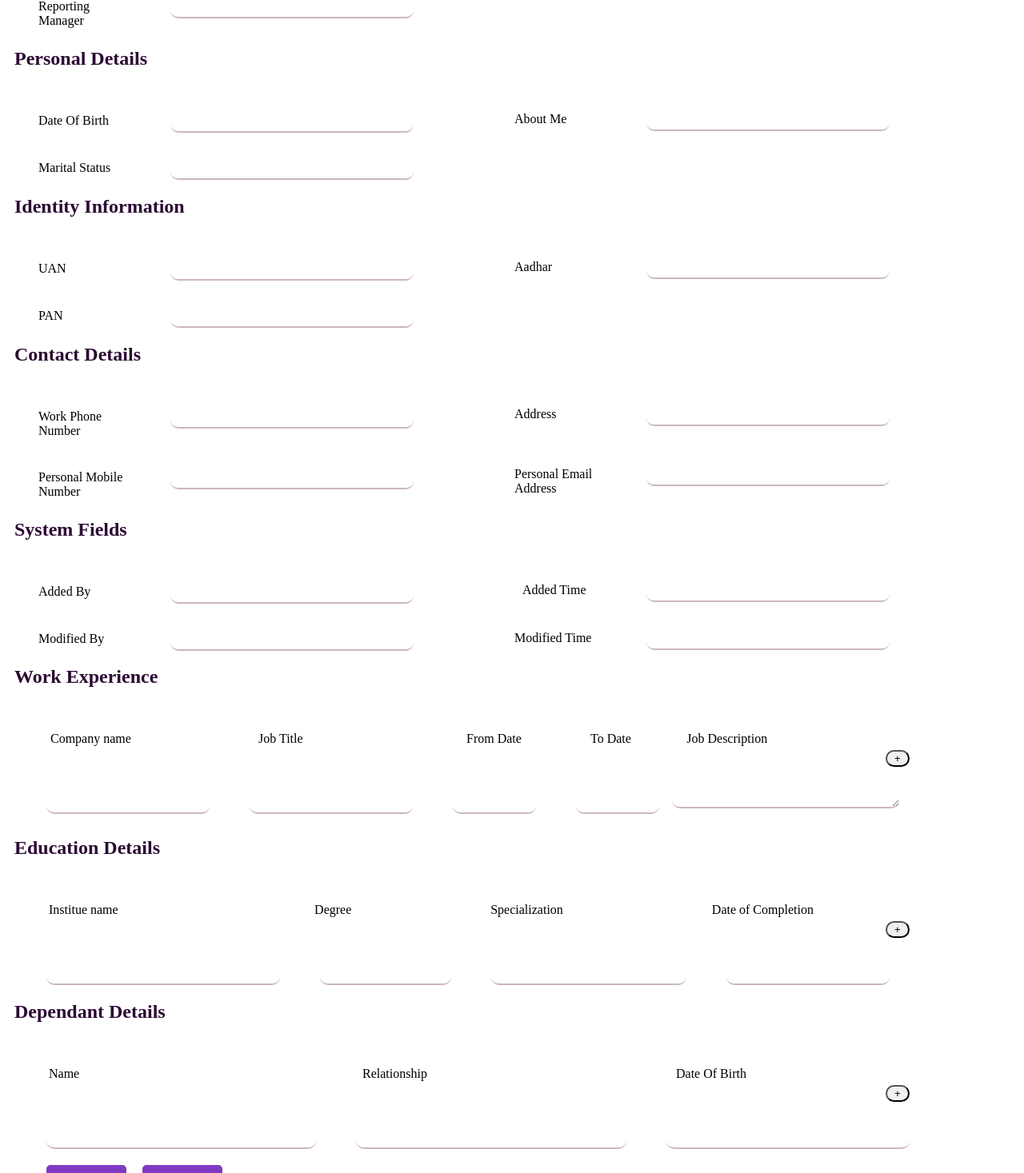
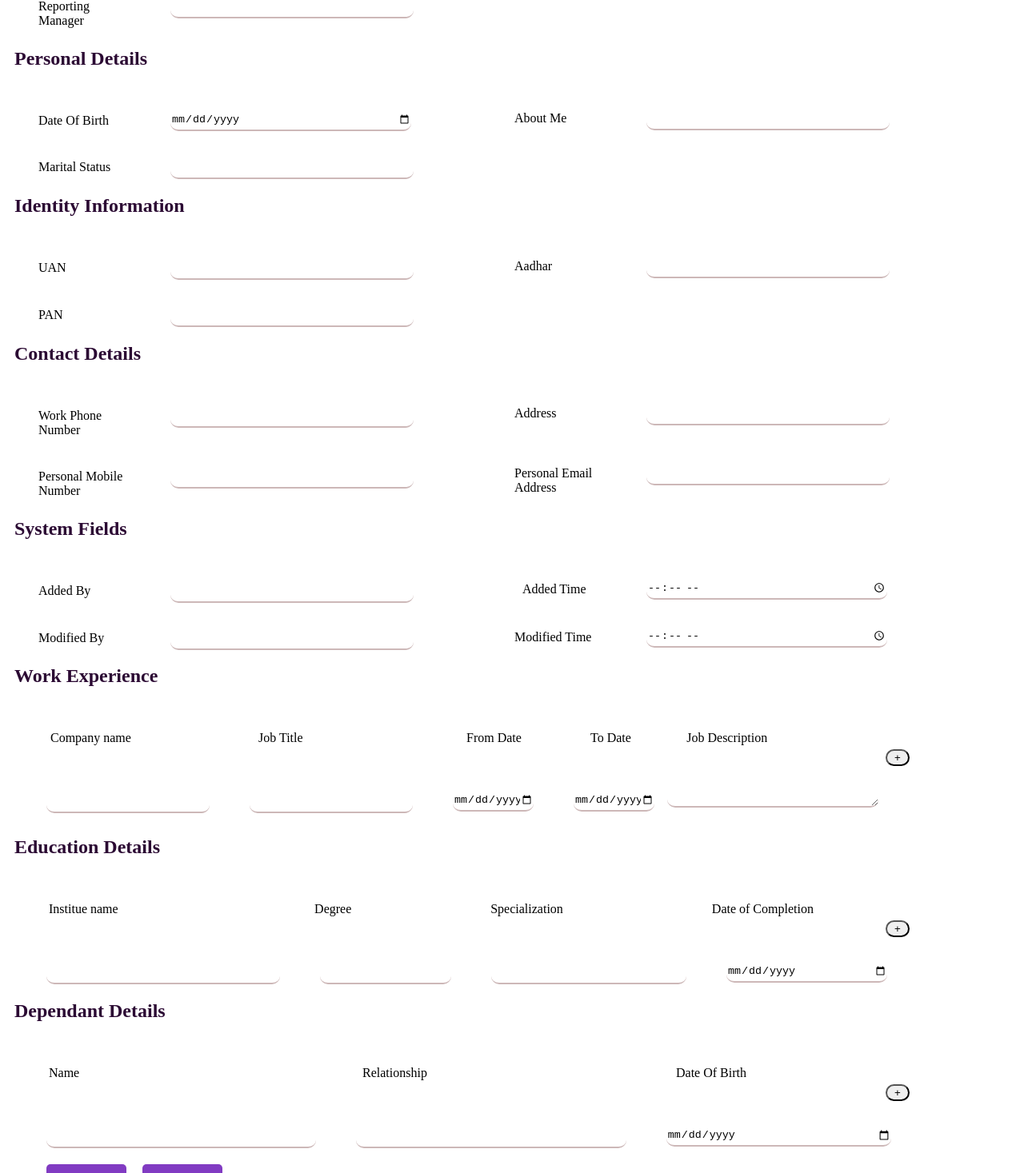
Before and after one commit to EmbarckleAarthi/internal-product, a React (Vite) app in the folder frontend/: page /editprofile in a window 1280 px wide. Shown: the part 750-2217 px from the top of the page at 80% size. Built offline with nearby package versions, Linux system fonts and the light colour scheme.

Commit message:
Add type in edit profile

```diff
--- a/frontend/src/Components/EditProfile/Editprofile.tsx
+++ b/frontend/src/Components/EditProfile/Editprofile.tsx
@@ -205,7 +205,7 @@ import './style.scss';
         <label id='dateofjoininglabel' htmlFor='dateofjoining'>Date Of Joining</label>
         <input
           id='dateofjoining'
-          type='text'
+          type='date'
           name='dateofjoining'
           value={formik.values.dateofjoining}
           onChange={formik.handleChange}
@@ -233,7 +233,7 @@ import './style.scss';
           <label htmlFor='dateofbirth'>Date Of Birth</label>
           <input
           id='dateofbirth'
-          type='text'
+          type='date'
           name='dateofbirth'
           value={formik.values.dateofbirth}
           onChange={formik.handleChange}
@@ -315,7 +315,7 @@ import './style.scss';
           <label id='personalemailaddress-label' htmlFor='personalemailaddress'>Personal Email Address</label>
           <input
           id='personalemailaddress'
-          type='text'
+          type='email'
           name='personalemailaddress'
           value={formik.values.personalemailaddress}
           onChange={formik.handleChange}
@@ -356,7 +356,7 @@ import './style.scss';
           <label id='addedtimelabel' htmlFor='addedtime'>Added Time</label>
           <input
           id='addedtime'
-          type='text'
+          type='time'
           name='addedtime'
           value={formik.values.addedtime}
           onChange={formik.handleChange}
@@ -365,7 +365,7 @@ import './style.scss';
           <label id='modifiedtimelabel' htmlFor='modifiedtime'>Modified Time</label>
           <input
           id='modifiedtime'
-          type='text'
+          type='time'
           name='modifiedtime'
           value={formik.values.modifiedtime}
           onChange={formik.handleChange}
@@ -404,12 +404,12 @@ import './style.scss';
                       <Field
                         id= {'fromdate'}
                         name={`workExperience.${index}.fromdate`}
-                        type='text'
+                        type='date'
                        />
                        <Field
                         id= {'todate'}
                         name={`workExperience.${index}.todate`}
-                        type='text'
+                        type='date'
                        />
                        <textarea
                         id={'jobdescription'}
@@ -461,7 +461,7 @@ import './style.scss';
                        <Field
                         id= {'dateofcompletion'}
                         name={`educationDetails.${index}.dateofcompletion`}
-                        type='text'
+                        type='date'
                        />
 
                       {index > 0 && <button id='remove-button'type="button" onClick={() => arrayHelpers.remove(index)}>-
@@ -506,7 +506,7 @@ import './style.scss';
                       <Field
                         id= {'relationdateofbirth'}
                         name={`dependantDetails.${index}.relationdateofbirth`}
-                        type='text'
+                        type='date'
                        />
 
                       {index > 0 && <button id='remove-button'type="button" onClick={() => arrayHelpers.remove(index)}>-
--- a/frontend/src/Components/EditProfile/style.scss
+++ b/frontend/src/Components/EditProfile/style.scss
@@ -238,7 +238,7 @@
         border: none;
         border-bottom: 2px solid rgb(205, 184, 184);
         border-radius: 10px;
-        width: 21em;
+        width: 19.5em;
     }
     .dependant-details-header{
         display: flex;
@@ -251,6 +251,9 @@
         #relationdateofbirth{
             margin-left: 17em;
         }
+    }
+    #relationdateofbirth{
+        width: 21em;
     }
     #relation-name{
         width: 25em;
```
